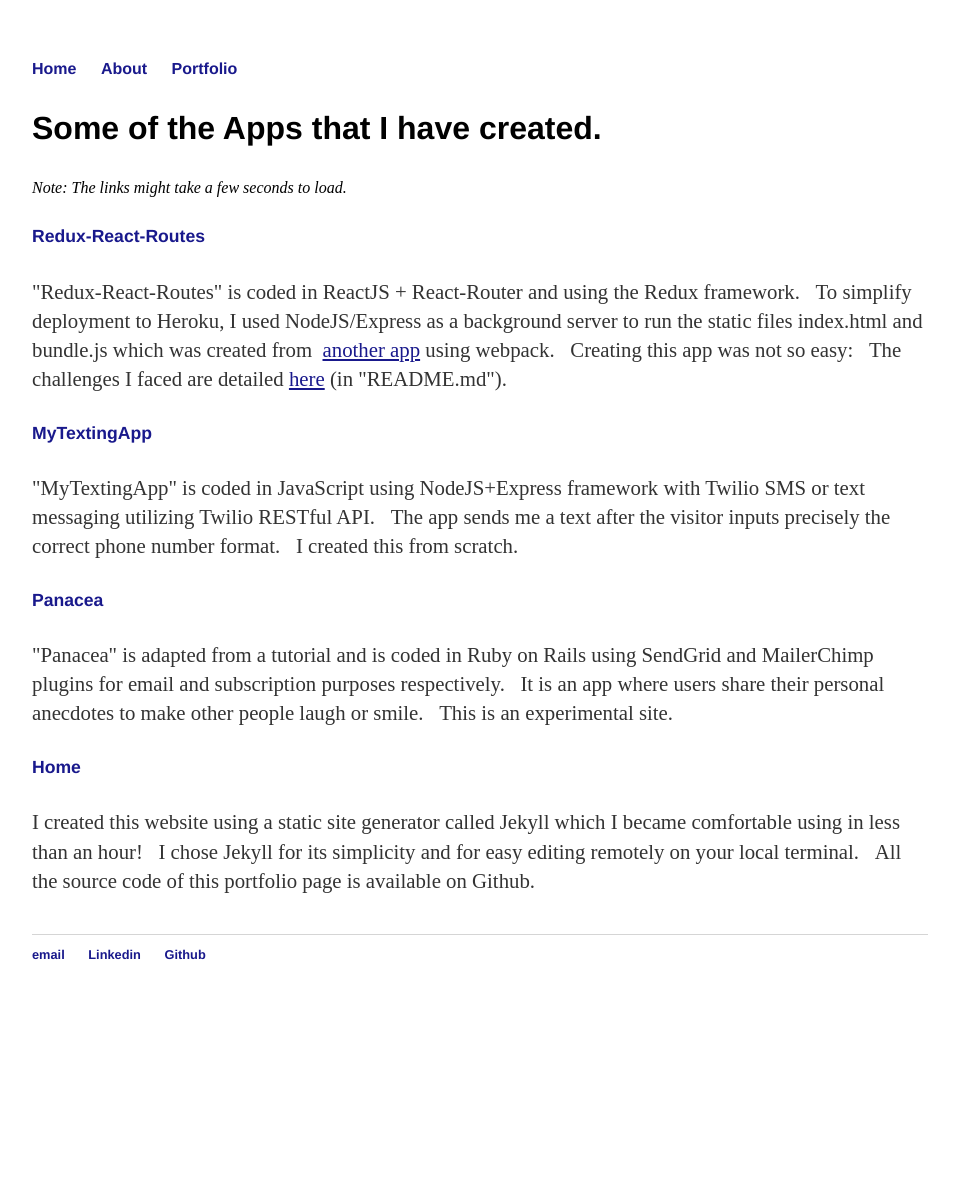
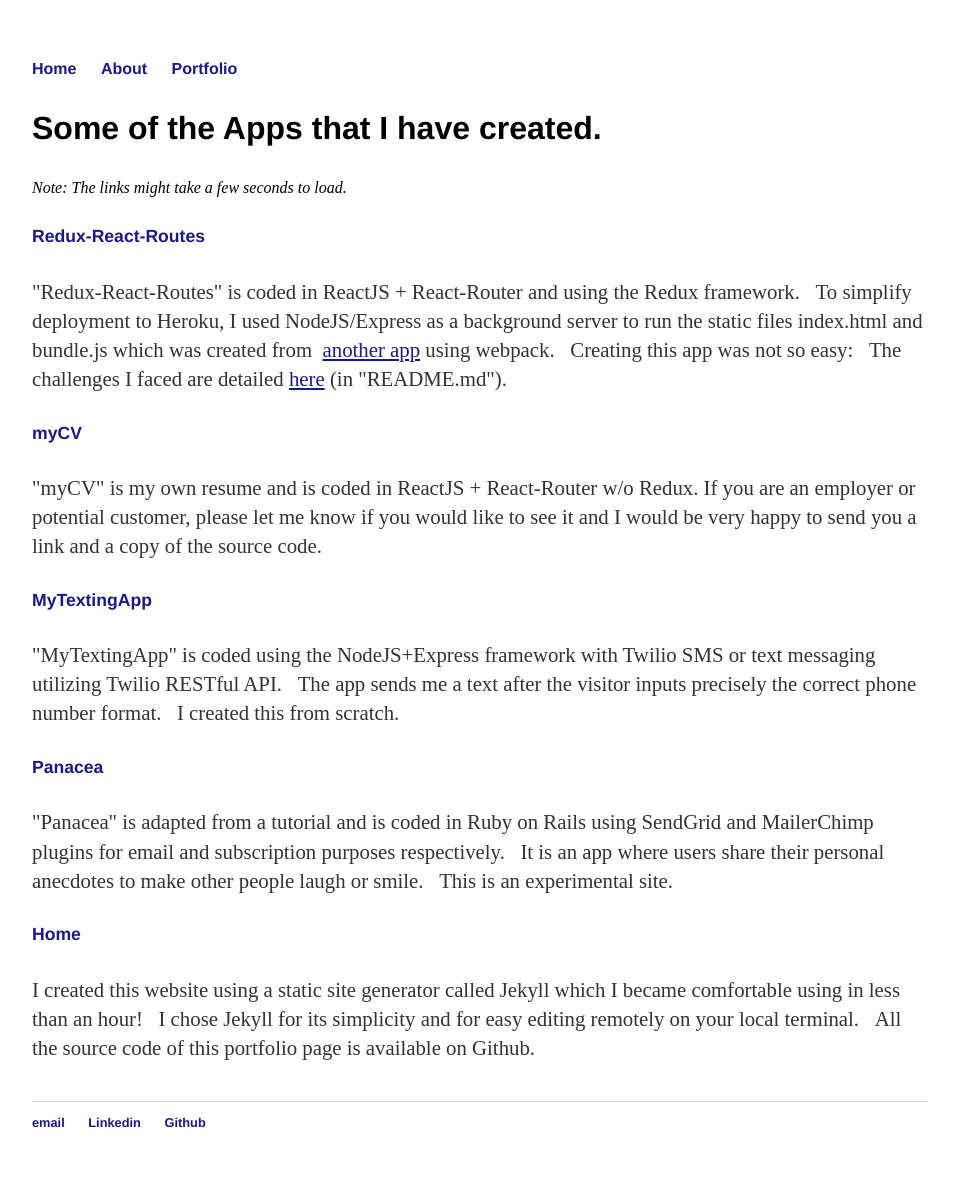
Before and after one commit to rodstaff/rodstaff.github.io, a Jekyll site: the page built from portfolio/index.html, in a window 1280 px wide. Shown: the whole page, without its empty margins (160-1119 px from the left). Built offline with Jekyll 4.4.1, drawn with Linux system fonts in a browser that asks for light colours; before the commit the page ends 1022 px from its top, so only the background shows below that.

Commit message:
added an app to portfolio

```diff
--- a/portfolio/index.html
+++ b/portfolio/index.html
@@ -10,9 +10,13 @@
 
          <p>"Redux-React-Routes" is coded in ReactJS + React-Router and using the Redux framework.  &nbsp;&nbsp;To simplify deployment to Heroku, I used NodeJS/Express as a background server to run the static files index.html and bundle.js which was created from <a href="https://github.com/rodstaff/redux-react-routes" target="_blank">&nbsp;<d>another app</d>&nbsp;</a>using webpack.  &nbsp;&nbsp;Creating this app was not so easy:  &nbsp;&nbsp;The challenges I faced are detailed <a href="https://github.com/rodstaff/redux-react-heroku" target="_blank"><d>here</d>&nbsp;</a>(in "README.md").</p>
 
+         <h5><a href="">myCV</a></h5>
+
+         <p>"myCV" is my own resume and is coded in ReactJS + React-Router w/o Redux.  If you are an employer or potential customer, please let me know if you would like to see it and I would be very happy to send you a link and a copy of the source code.</p>
+
 	     <h5><a href="https://mytextingapp.herokuapp.com/" target="_blank">MyTextingApp</a></h5>
 
-	     <p>"MyTextingApp" is coded in JavaScript using NodeJS+Express framework with Twilio SMS or text messaging utilizing Twilio RESTful API.  &nbsp;&nbsp;The app sends me a text after the visitor inputs precisely the correct phone number format.  &nbsp;&nbsp;I created this from scratch.</p>
+	     <p>"MyTextingApp" is coded using the NodeJS+Express framework with Twilio SMS or text messaging utilizing Twilio RESTful API.  &nbsp;&nbsp;The app sends me a text after the visitor inputs precisely the correct phone number format.  &nbsp;&nbsp;I created this from scratch.</p>
 
 	     <h5><a href="https://appnewsletter.herokuapp.com/" target="_blank">Panacea</a></h5>
 
```
